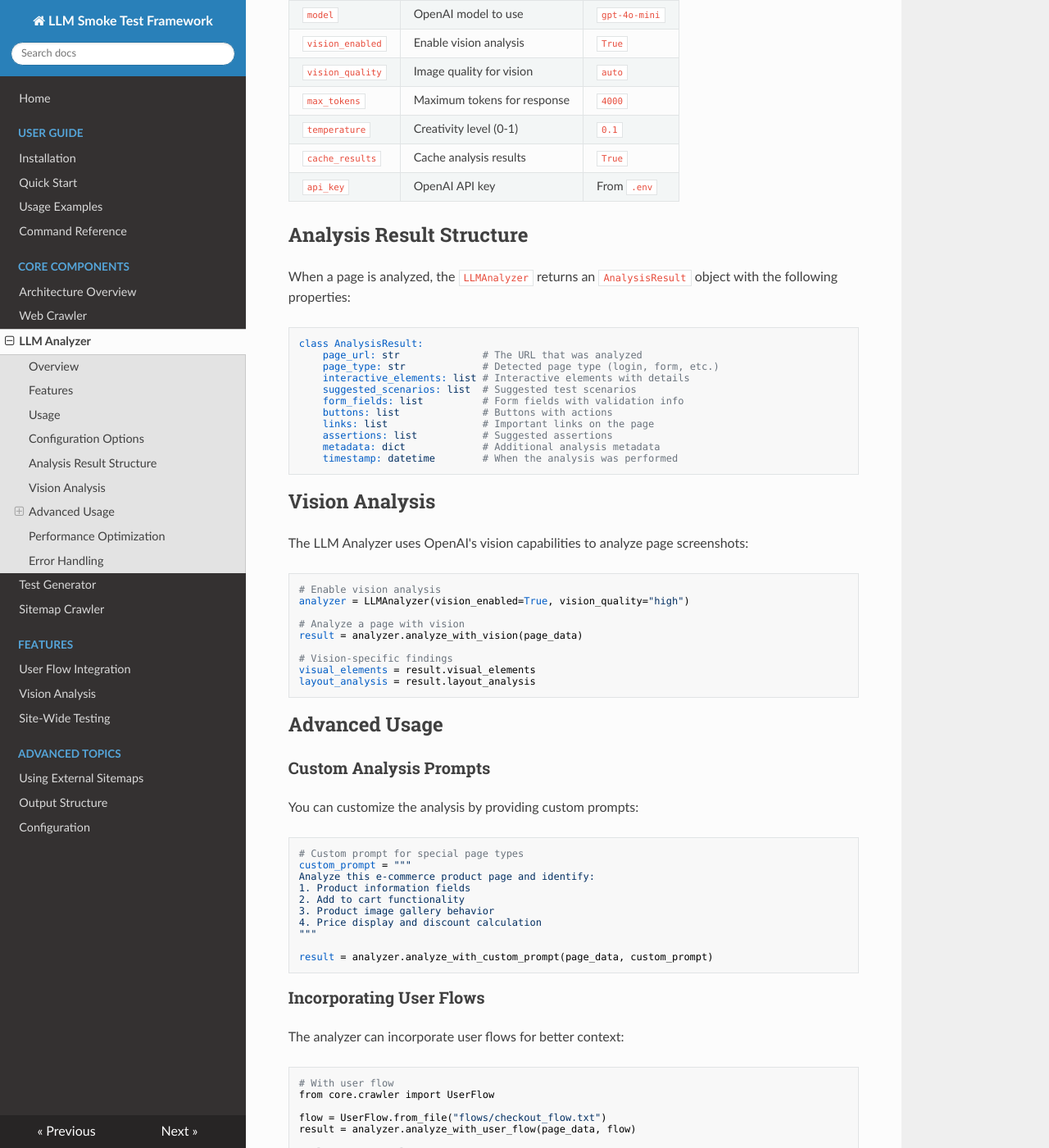
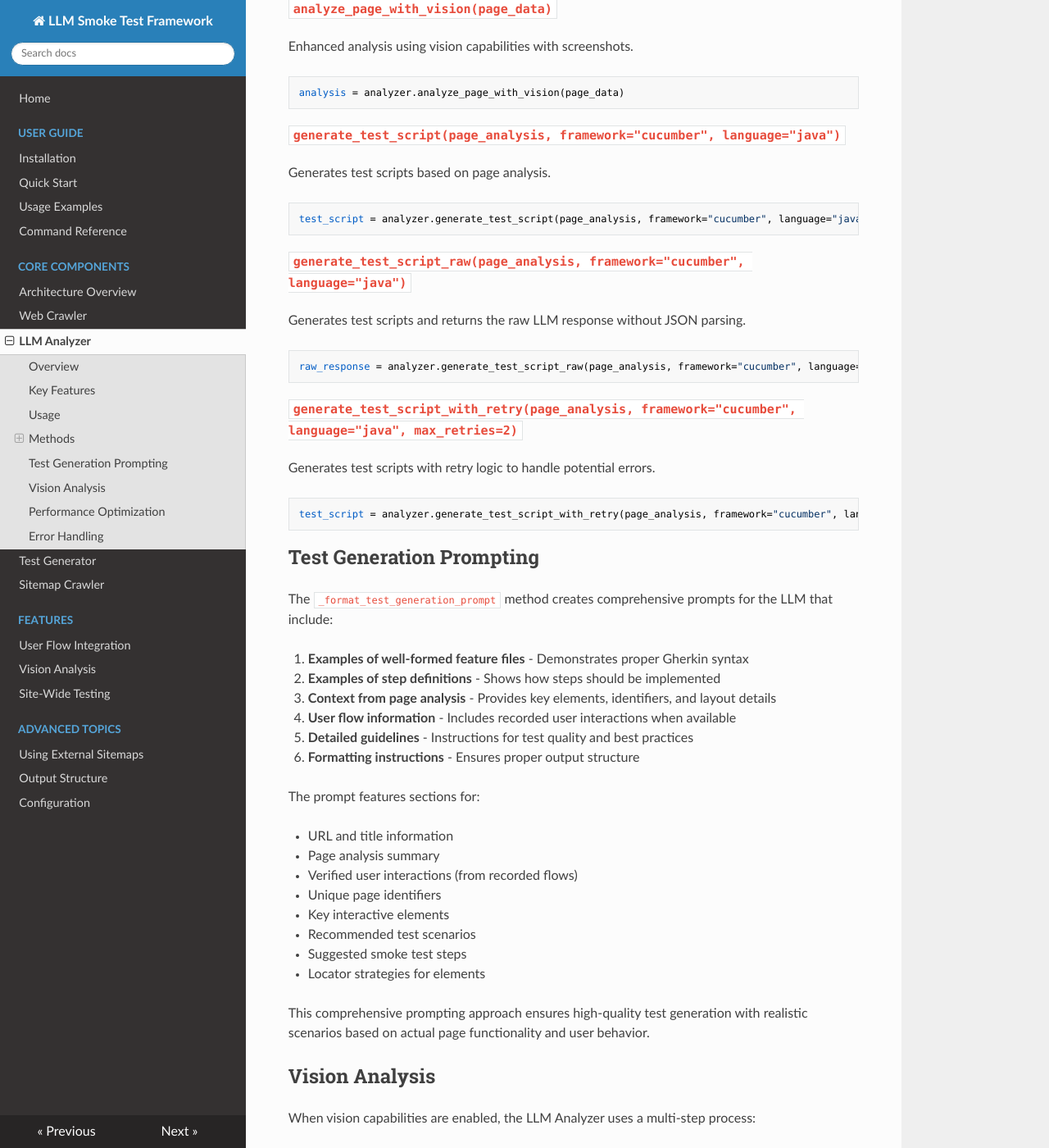
Before and after one commit to Friend09/llm-smoke-test-framework, an MkDocs documentation site: the page built from docs/components/llm-analyzer.md, in a window 1280 px wide and 1400 px high, scrolled down 1090 px. Shown: the whole window at 82% size. Built offline with MkDocs 1.6.1, drawn with Linux system fonts in a browser that asks for light colours; nearby versions of some CDN libraries; some of the changed text lies outside the part shown.

Commit message:
docs: Update README and LLM Analyzer documentation to reflect enhanced test generation features and improved JSON parsing. uses formatted prompt even to generate raw json

````diff
--- a/docs/components/llm-analyzer.md
+++ b/docs/components/llm-analyzer.md
@@ -1,138 +1,110 @@
 # LLM Analyzer
 
-The LLM Analyzer component uses Large Language Models to analyze web pages and identify test scenarios.
+The LLM Analyzer is a core component of the framework responsible for analyzing web pages using Large Language Models and generating test scenarios.
 
 ## Overview
 
-The `LLMAnalyzer` class processes page data extracted by the Web Crawler, using OpenAI models to understand page structure, functionality, and identify testing opportunities. It combines traditional DOM analysis with vision-based analysis for a comprehensive understanding of the page.
+The `LLMAnalyzer` class processes page data extracted by the WebCrawler to identify key elements, understand page structure, and suggest test scenarios. It uses OpenAI's models for both text-based and vision-based analysis.
 
-## Features
+## Key Features
 
-- **Multi-modal Analysis**: Combines DOM analysis with vision capabilities
-- **Page Classification**: Automatically detects page types (login, form, landing, etc.)
-- **Element Identification**: Identifies interactive elements and their purpose
-- **Test Scenario Detection**: Suggests relevant test scenarios for each page
-- **User Flow Understanding**: Interprets and incorporates user flows
-- **Context Awareness**: Maintains context between related pages
+- **DOM Analysis**: Analyzes page structure based on HTML elements
+- **Vision Analysis**: Uses GPT-4o-mini vision capabilities to analyze screenshots
+- **Test Scenario Generation**: Identifies potential test scenarios based on page functionality
+- **User Flow Integration**: Incorporates recorded user interactions into analysis
+- **Comprehensive Test Prompting**: Creates detailed prompts with examples and formatting guidance
 
 ## Usage
 
-The LLM Analyzer can be used directly or through the framework's main commands:
+```python
+from core.llm_analyzer import LLMAnalyzer
+from config.config import Config
+
+# Initialize the analyzer
+config = Config()
+analyzer = LLMAnalyzer(config)
+
+# Analyze a page
+analysis = analyzer.analyze_page(page_data)
+
+# Generate test script
+test_script = analyzer.generate_test_script(analysis, framework="cucumber", language="java")
+```
+
+## Methods
+
+### `analyze_page(page_data)`
+
+Analyzes page data to identify key elements for testing.
 
 ```python
-from core.llm_analyzer import LLMAnalyzer
-from core.crawler import PageData
-
-# Initialize the analyzer
-analyzer = LLMAnalyzer()
-
-# Analyze a page
-page_data = crawler.crawl("https://example.com/login")
-analysis_result = analyzer.analyze(page_data)
-
-# Access analysis results
-page_type = analysis_result.page_type
-elements = analysis_result.interactive_elements
-test_scenarios = analysis_result.suggested_scenarios
+analysis = analyzer.analyze_page(page_data)
 ```
 
-## Configuration Options
+### `analyze_page_with_vision(page_data)`
 
-The LLM Analyzer behavior can be customized through several options:
-
-| Option           | Description                 | Default       |
-| ---------------- | --------------------------- | ------------- |
-| `model`          | OpenAI model to use         | `gpt-4o-mini` |
-| `vision_enabled` | Enable vision analysis      | `True`        |
-| `vision_quality` | Image quality for vision    | `auto`        |
-| `max_tokens`     | Maximum tokens for response | `4000`        |
-| `temperature`    | Creativity level (0-1)      | `0.1`         |
-| `cache_results`  | Cache analysis results      | `True`        |
-| `api_key`        | OpenAI API key              | From `.env`   |
-
-## Analysis Result Structure
-
-When a page is analyzed, the `LLMAnalyzer` returns an `AnalysisResult` object with the following properties:
+Enhanced analysis using vision capabilities with screenshots.
 
 ```python
-class AnalysisResult:
-    page_url: str              # The URL that was analyzed
-    page_type: str             # Detected page type (login, form, etc.)
-    interactive_elements: list # Interactive elements with details
-    suggested_scenarios: list  # Suggested test scenarios
-    form_fields: list          # Form fields with validation info
-    buttons: list              # Buttons with actions
-    links: list                # Important links on the page
-    assertions: list           # Suggested assertions
-    metadata: dict             # Additional analysis metadata
-    timestamp: datetime        # When the analysis was performed
+analysis = analyzer.analyze_page_with_vision(page_data)
 ```
+
+### `generate_test_script(page_analysis, framework="cucumber", language="java")`
+
+Generates test scripts based on page analysis.
+
+```python
+test_script = analyzer.generate_test_script(page_analysis, framework="cucumber", language="java")
+```
+
+### `generate_test_script_raw(page_analysis, framework="cucumber", language="java")`
+
+Generates test scripts and returns the raw LLM response without JSON parsing.
+
+```python
+raw_response = analyzer.generate_test_script_raw(page_analysis, framework="cucumber", language="java")
+```
+
+### `generate_test_script_with_retry(page_analysis, framework="cucumber", language="java", max_retries=2)`
+
+Generates test scripts with retry logic to handle potential errors.
+
+```python
+test_script = analyzer.generate_test_script_with_retry(page_analysis, framework="cucumber", language="java")
+```
+
+## Test Generation Prompting
+
+The `_format_test_generation_prompt` method creates comprehensive prompts for the LLM that include:
+
+1. **Examples of well-formed feature files** - Demonstrates proper Gherkin syntax
+2. **Examples of step definitions** - Shows how steps should be implemented
+3. **Context from page analysis** - Provides key elements, identifiers, and layout details
+4. **User flow information** - Includes recorded user interactions when available
+5. **Detailed guidelines** - Instructions for test quality and best practices
+6. **Formatting instructions** - Ensures proper output structure
+
+The prompt features sections for:
+
+- URL and title information
+- Page analysis summary
+- Verified user interactions (from recorded flows)
+- Unique page identifiers
+- Key interactive elements
+- Recommended test scenarios
+- Suggested smoke test steps
+- Locator strategies for elements
+
+This comprehensive prompting approach ensures high-quality test generation with realistic scenarios based on actual page functionality and user behavior.
 
 ## Vision Analysis
 
-The LLM Analyzer uses OpenAI's vision capabilities to analyze page screenshots:
+When vision capabilities are enabled, the LLM Analyzer uses a multi-step process:
 
-```python
-# Enable vision analysis
-analyzer = LLMAnalyzer(vision_enabled=True, vision_quality="high")
-
-# Analyze a page with vision
-result = analyzer.analyze_with_vision(page_data)
-
-# Vision-specific findings
-visual_elements = result.visual_elements
-layout_analysis = result.layout_analysis
-```
-
-## Advanced Usage
-
-### Custom Analysis Prompts
-
-You can customize the analysis by providing custom prompts:
-
-```python
-# Custom prompt for special page types
-custom_prompt = """
-Analyze this e-commerce product page and identify:
-1. Product information fields
-2. Add to cart functionality
-3. Product image gallery behavior
-4. Price display and discount calculation
-"""
-
-result = analyzer.analyze_with_custom_prompt(page_data, custom_prompt)
-```
-
-### Incorporating User Flows
-
-The analyzer can incorporate user flows for better context:
-
-```python
-# With user flow
-from core.crawler import UserFlow
-
-flow = UserFlow.from_file("flows/checkout_flow.txt")
-result = analyzer.analyze_with_user_flow(page_data, flow)
-
-# Flow-aware results
-flow_steps = result.flow_steps
-critical_paths = result.critical_paths
-```
-
-### Batch Processing
-
-For analyzing multiple pages efficiently:
-
-```python
-# Batch analysis
-page_data_list = [
-    crawler.crawl("https://example.com/login"),
-    crawler.crawl("https://example.com/register"),
-    crawler.crawl("https://example.com/checkout")
-]
-
-results = analyzer.analyze_batch(page_data_list)
-```
+1. **Screenshot Optimization** - Prepares the screenshot for API submission
+2. **Visual Element Detection** - Identifies elements visible in the UI
+3. **Layout Understanding** - Analyzes the visual structure of the page
+4. **DOM Integration** - Combines visual insights with DOM-based analysis
 
 ## Performance Optimization
 
````
Also changed, not shown: README.md (+3 -0 lines), 1 other file.
